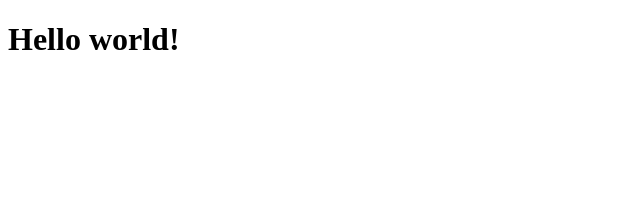
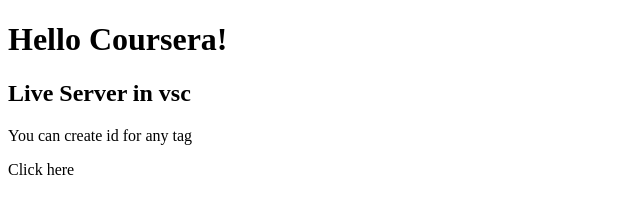
Before and after one commit to phamjhungf/Learn-On-Coursera, a plain HTML site: page index.html in a window 1280 px wide. Shown: the whole page, without its empty margins (0-640 px from the left). Drawn offline with Linux system fonts and the light colour scheme.

Commit message:
Lil update

```diff
--- a/index.html
+++ b/index.html
@@ -11,7 +11,10 @@
 </head>
 
 <body>
-    <h1>Hello world!</h1>
+    <h1>Hello Coursera!</h1>
+    <h2>Live Server in vsc</h2>
+    <p id = "Custom_ID">You can create id for any tag</p>
+    <p onclick="alert('Or you can do this')">Click here</p>
 </body>
 
 </html>
```
